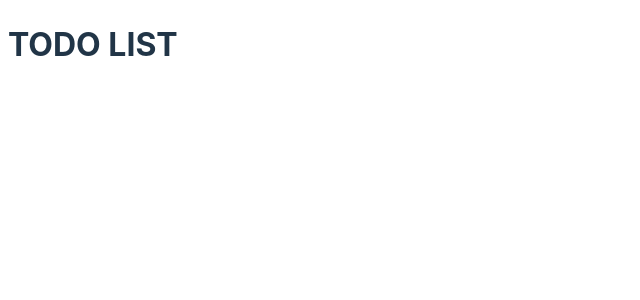
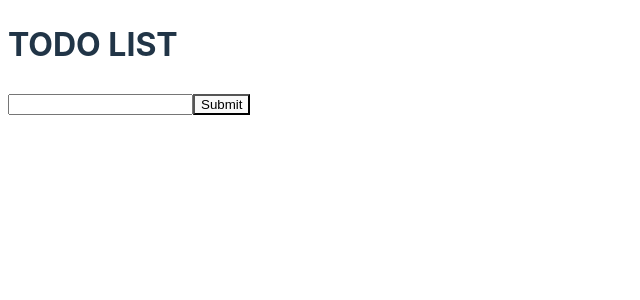
Before and after one commit to YongsakSaengsuk/Vue_simple_todolist, a Vue app: page / in a window 1280 px wide. Shown: the top 300 px of the page, without its empty margins (0-640 px from the left). Built offline with nearby package versions, Linux system fonts and the light colour scheme.

Commit message:
input_data

```diff
--- a/src/App.vue
+++ b/src/App.vue
@@ -1,10 +1,33 @@
-<script setup>
+<script>
+import Form from './components/Form.vue'
 
+    export default {
+      name: 'App',
+      data() {
+        return {
+          tasks: [
+            { id: 1, text: "Task 1" },
+            { id: 2, text: "Task 2" },
+            { id: 3, text: "Task 3" }
+          ]
+        }
+      },
+      components: {
+        Form
+      },
+      methods: {
+        saveText(value) {
+          console.log(value)
+          this.tasks.push({ id: this.tasks.length + 1, text: value })
+        }
+      }
+    }
 </script>
 
 <template>
   <div>
     <h1>TODO LIST</h1>
+    <Form :saveText="saveText"/>
   </div>
 </template>
 
--- /dev/null
+++ b/src/components/Form.vue
@@ -0,0 +1,34 @@
+<template>
+    <div>
+        <form @submit.prevent="handletext">
+            <input type="text" v-model="inputvalue">
+            <button type="submit">Submit</button>
+        </form>
+    </div>
+</template>
+
+<script>
+export default {
+    name: 'Form',
+    props: {
+        saveText: Function
+    },
+    data() {
+        return {
+            inputvalue: '',
+        }
+
+    },
+    methods: {
+        handletext() {
+            if (this.inputvalue)
+                this.saveText(this.inputvalue);
+            else
+                alert("please Enter text");
+        }
+    },
+}
+</script>
+<style lang="">
+
+</style>
```
Also changed, not shown: src/components/List.vue (added).
